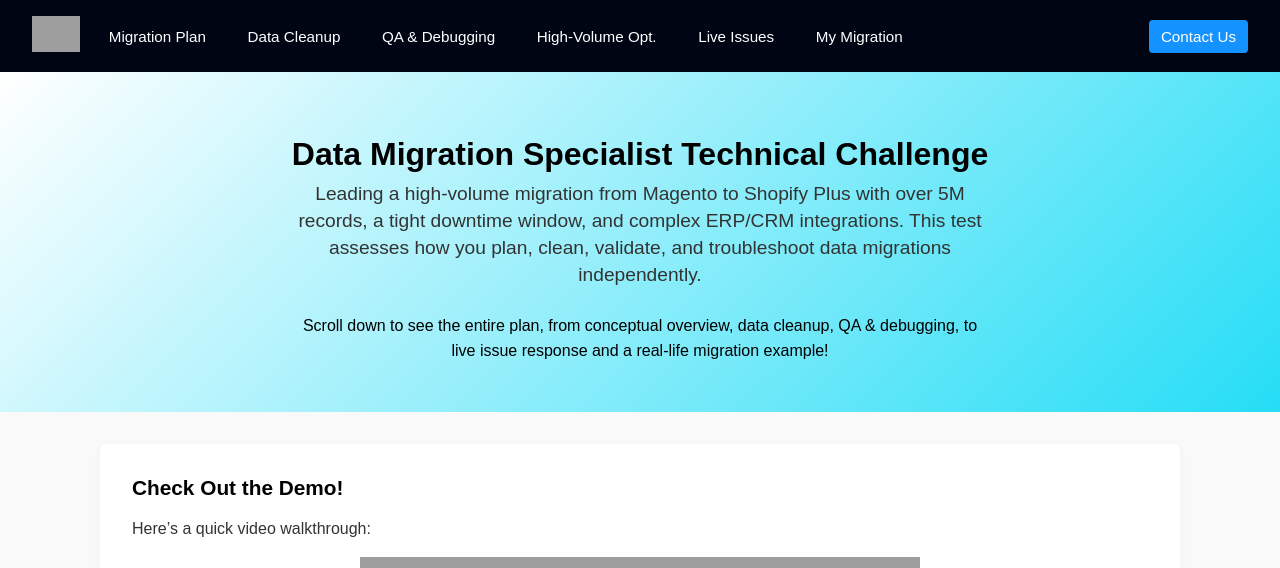
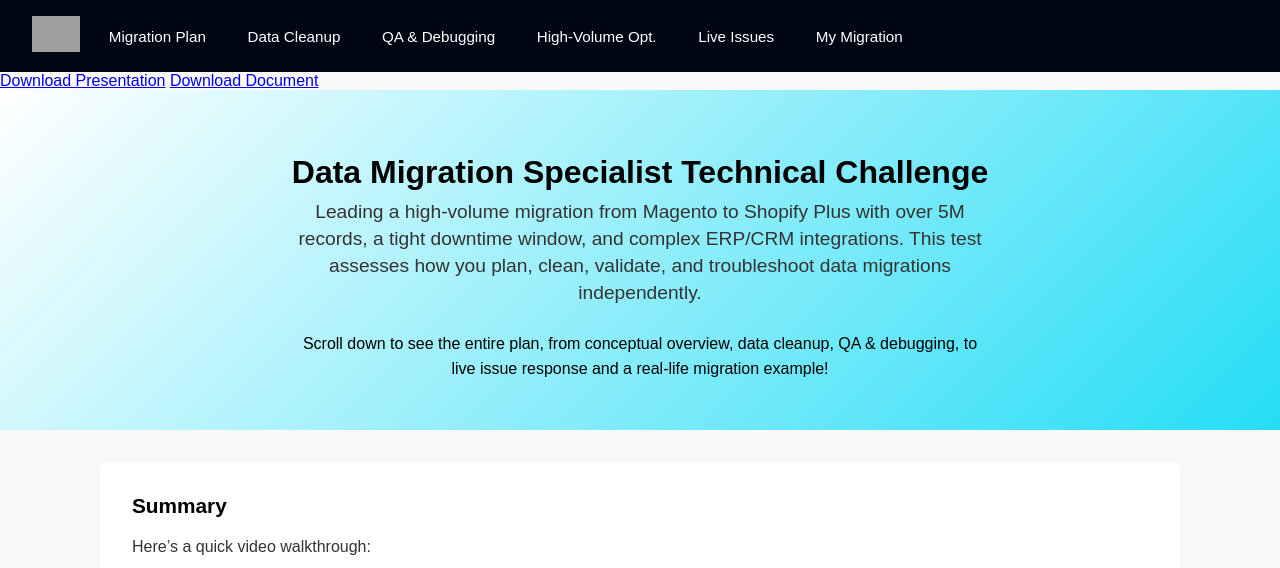
Before and after one commit to pranay-ratan/Teifi-final, a website built with webpack: page index.html in a window 1280 px wide. Shown: the top 568 px of the page. Built offline with nearby package versions, Linux system fonts and the light colour scheme; grey boxes are pictures that could not be loaded.

Commit message:
Update index.html

```diff
--- a/index.html
+++ b/index.html
@@ -252,8 +252,20 @@
       <a href="#migration-example">My Migration</a>
     </div>
   </div>
-  <button class="btn-contact">Contact Us</button>
+
 </nav>
+
+
+
+  <!-- DOWNLOAD BUTTONS: Replace the old contact button -->
+  <div class="download-buttons">
+    <!-- Example placeholders for PDF or PPT files.
+         Make sure 'presentation.pdf' and 'document.pdf' actually exist in your repo or specify the correct paths.-->
+    <a class="btn-download" href="data_migration_challenge.pptx" download>Download Presentation</a>
+    <a class="btn-download" href="data_migration_challenge.docx" download>Download Document</a>
+  </div>
+</nav>
+
 
 <!-- HERO -->
 <div class="hero" id="home">
@@ -269,7 +281,7 @@
 </div>
 <!-- EMBEDDED VIDEO SECTION -->
 <section id="video-demo">
-  <h2>Check Out the Demo!</h2>
+  <h2>Summary</h2>
   <p>Here’s a quick video walkthrough:</p>
   <div style="text-align:center;">
     <iframe
```
